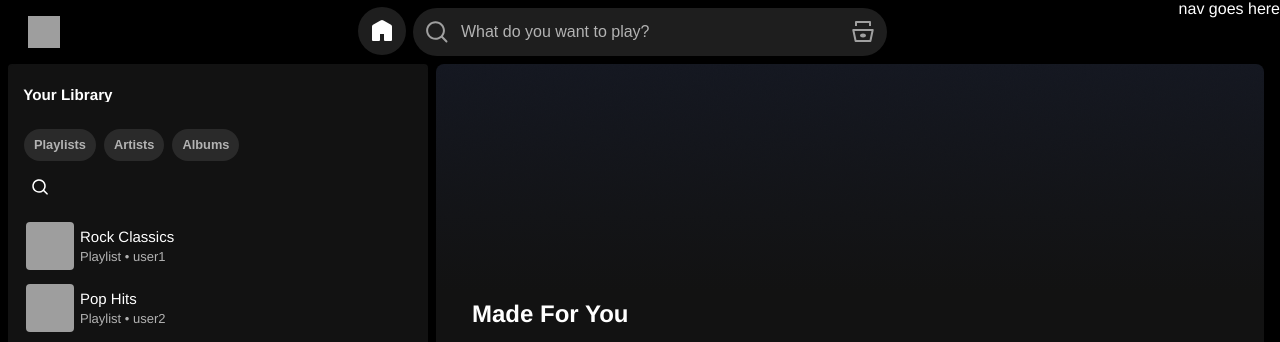
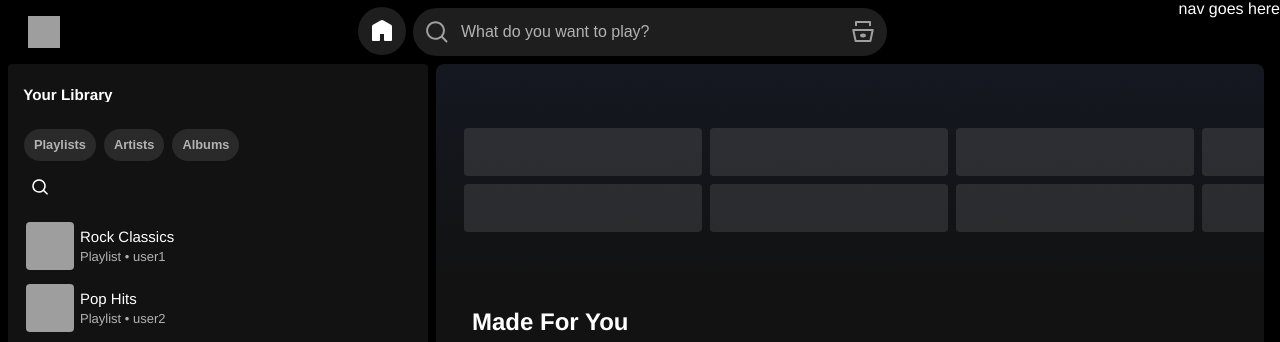
Before and after one commit to veritasx01/audion, a React (Vite) app: page / in a window 1280 px wide. Shown: the top 342 px of the page. Built offline with nearby package versions, Linux system fonts and the light colour scheme; no server answers; grey boxes are pictures that could not be loaded; a web font is replaced by a local one.

Commit message:
playlist cards

```diff
--- /dev/null
+++ b/src/assets/styles/cmps/HomeHeader.css
@@ -0,0 +1,71 @@
+.gradient-header {
+  position: relative;
+  margin-top: 0;
+  height: 220px;
+  background-color: #303850;
+  background-image: linear-gradient(
+      rgba(0, 0, 0, 0.6) 0,
+      var(--background-base) 100%
+    ),
+    var(--background-noise);
+  transition-duration: 1s;
+  transition-property: background;
+  transition-timing-function: ease;
+}
+
+.gradient-header:hover {
+  background-color: #e03838;
+}
+
+.playlist-card-wrapper {
+  container-type: inline-size;
+  width: 100%;
+}
+
+.playlist-card-container {
+  display: grid;
+  grid-gap: 8px;
+  grid-auto-rows: 64px; /*item height*/
+  grid-template-columns: repeat(4, 1fr);
+  grid-template-rows: 64px;
+  padding-left: 28px;
+  padding-right: 28px;
+  padding-top: 64px;
+}
+
+.playlist-card {
+  height: 64px; /*item height*/
+  min-width: 238px;
+  background: wheat;
+  background-color: var(--background-tinted-base);
+  border-radius: 4px;
+  container-type: size;
+  height: var(--item-height);
+  overflow: hidden;
+  position: relative;
+  transition: background-color 0.3s ease;
+}
+
+@container (max-width: 1141px) {
+  .playlist-card-container {
+    grid-template-rows: 48px;
+    grid-auto-rows: 48px; /*item height*/
+    grid-gap: 8px;
+  }
+  .playlist-card {
+    max-height: 48px;
+  }
+}
+@container (min-width: 1599px) {
+  .playlist-card-container {
+    grid-template-rows: 80px;
+    grid-auto-rows: 80px; /*item height*/
+    grid-gap: 12px;
+  }
+  .playlist-card {
+    max-height: 80px;
+  }
+}
+.playlist-card:hover {
+  background: hsla(0, 0%, 100%, 0.2);
+}
--- a/src/assets/styles/cmps/HomePage.css
+++ b/src/assets/styles/cmps/HomePage.css
@@ -1,20 +1,4 @@
 .content-view {
   padding-left: 28px;
+  padding-top: 1rem;
 }
-
-.gradient-header {
-  height: 228px;
-  background-color: #303850;
-  background-image: linear-gradient(
-      rgba(0, 0, 0, 0.6) 0,
-      var(--background-base) 100%
-    ),
-    var(--background-noise);
-  transition-duration: 1s;
-  transition-property: background;
-  transition-timing-function: ease;
-}
-
-.gradient-header:hover {
-  background-color: #e03838;
-}
--- a/src/assets/styles/main.css
+++ b/src/assets/styles/main.css
@@ -27,3 +27,4 @@
 @import "cmps/SongCarousel.css";
 @import "cmps/GenrePage.css";
 @import "cmps/HomePage.css";
+@import "cmps/HomeHeader.css";
--- /dev/null
+++ b/src/cmps/HomeHeader.jsx
@@ -0,0 +1,22 @@
+export function HomeHeader() {
+  return (
+    <div className="gradient-header">
+      <div className="playlist-card-wrapper">
+        <div className="playlist-card-container">
+          <PlaylistCard></PlaylistCard>
+          <PlaylistCard></PlaylistCard>
+          <PlaylistCard></PlaylistCard>
+          <PlaylistCard></PlaylistCard>
+          <PlaylistCard></PlaylistCard>
+          <PlaylistCard></PlaylistCard>
+          <PlaylistCard></PlaylistCard>
+          <PlaylistCard></PlaylistCard>
+        </div>
+      </div>
+    </div>
+  );
+}
+
+function PlaylistCard() {
+  return <div className="playlist-card"></div>;
+}
--- a/src/pages/HomePage.jsx
+++ b/src/pages/HomePage.jsx
@@ -1,11 +1,11 @@
 import { songs } from "../assets/data/songs";
+import { HomeHeader } from "../cmps/HomeHeader";
 import { SongCarousel } from "../cmps/SongCarousel";
 
 export function HomePage() {
   return (
     <>
-      <div className="gradient-header">
-      </div>
+      <HomeHeader></HomeHeader>
       <div className="content-view">
         <SongCarousel songs={songs} title="Made For You"></SongCarousel>
         <SongCarousel songs={songs} title="Jump back in"></SongCarousel>
```
